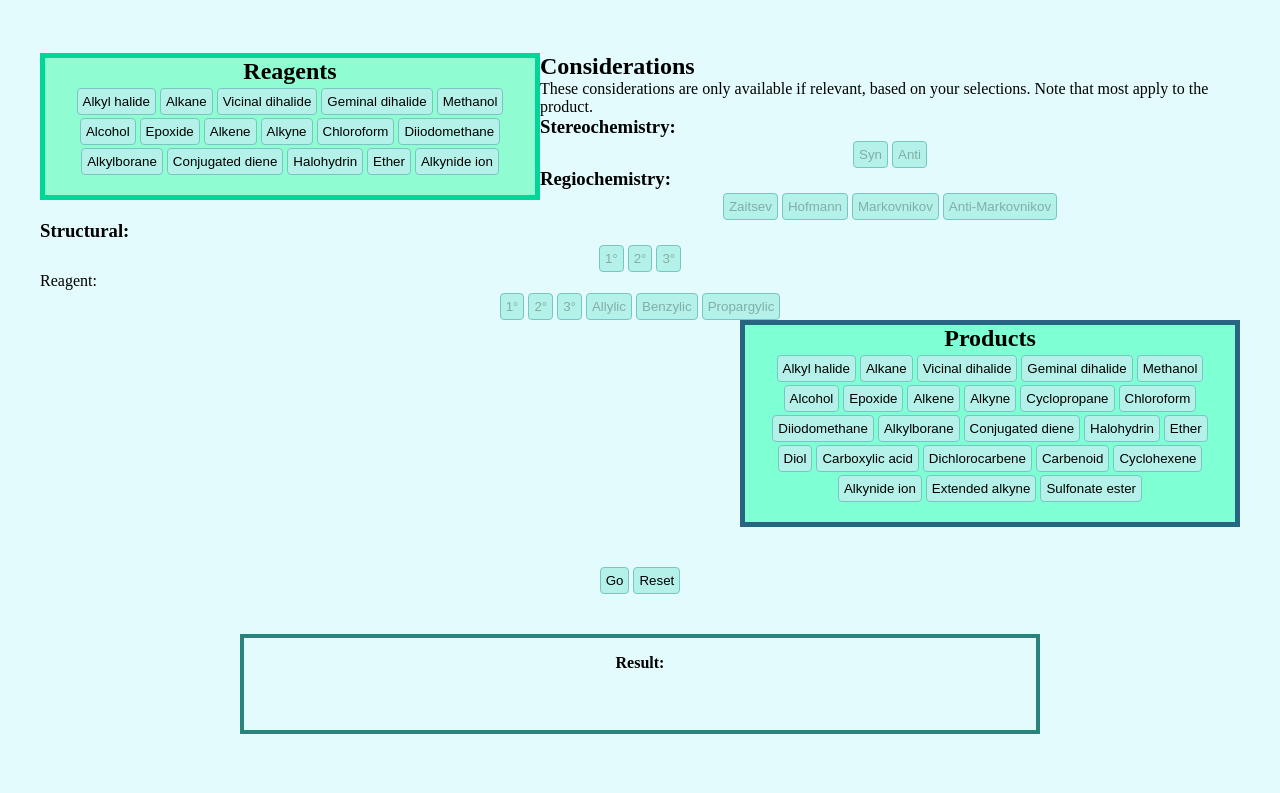
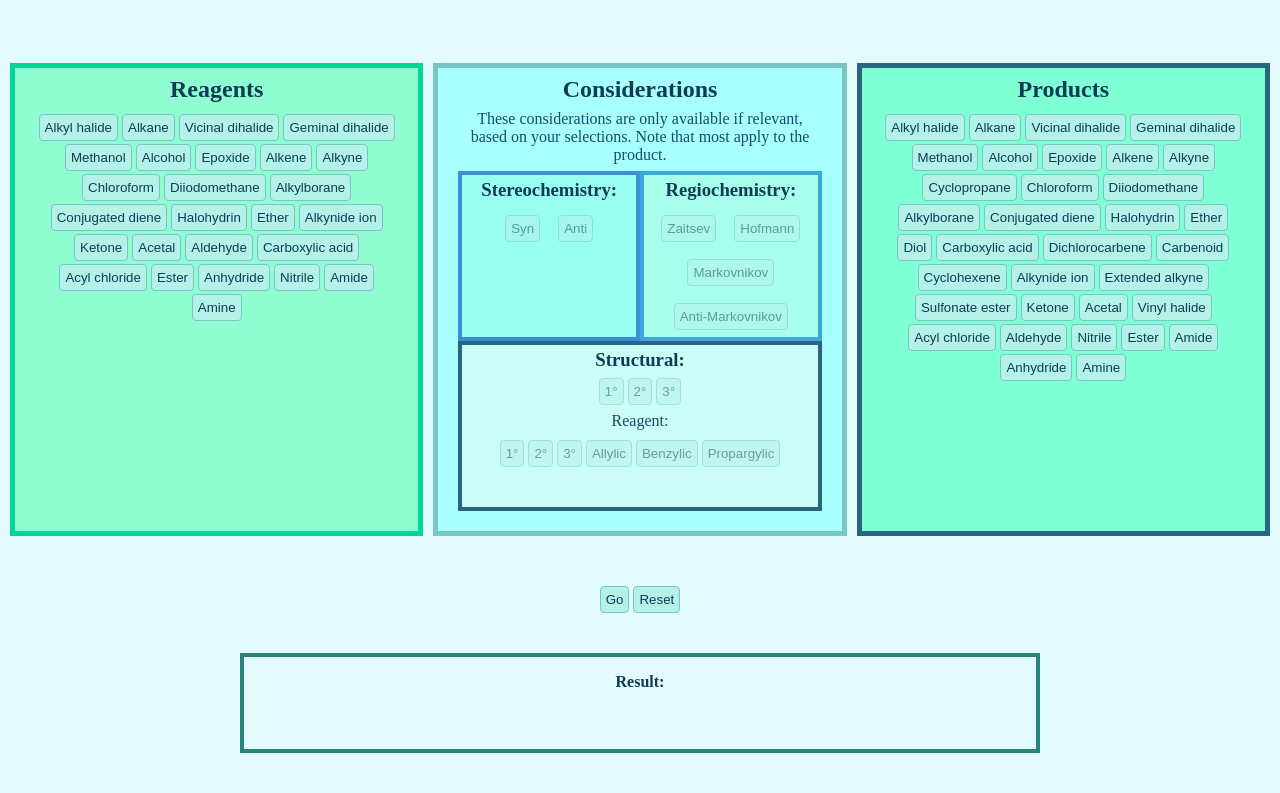
Before and after one commit to jennifergithub/orgo-dijkstras, a plain HTML site: page index.html in a window 1280 px wide. Shown: the part 143-936 px from the top of the page. Before the commit the page ends 877 px from the top, so only its background shows below. Drawn offline with nearby package versions, Linux system fonts and the light colour scheme.

Commit message:
new commit after a year, added graph.ipynb and some edges from orgo2

```diff
--- a/index.html
+++ b/index.html
@@ -39,6 +39,16 @@
                 <li><button>Halohydrin</button></li>
                 <li><button>Ether</button></li>
                 <li><button>Alkynide ion</button></li>
+                <li><button>Ketone</button></li>
+                <li><button>Acetal</button></li>
+                <li><button>Aldehyde</button></li>
+                <li><button>Carboxylic acid</button></li>
+                <li><button>Acyl chloride</button></li>
+                <li><button>Ester</button></li>
+                <li><button>Anhydride</button></li>
+                <li><button>Nitrile</button></li>
+                <li><button>Amide</button></li>
+                <li><button>Amine</button></li>
             </ul>
         </div>
         <div class="considerations">
@@ -87,12 +97,12 @@
         <div class="products">
             <h2>Products</h2>
             <ul>
-              <li><button class="primarysecprod">Alkyl halide</button></li>
+              <li><button class="primarysecprod" id="alkylhalideprod">Alkyl halide</button></li>
               <li><button>Alkane</button></li>
               <li><button>Vicinal dihalide</button></li>
               <li><button>Geminal dihalide</button></li>
               <li><button>Methanol</button></li>
-              <li><button class="primarysecprod">Alcohol</button></li>
+              <li><button class="primarysecprod" id="alcoholprod">Alcohol</button></li>
               <li><button>Epoxide</button></li>
               <li><button id="alkene">Alkene</button></li>
               <li><button>Alkyne</button></li>
@@ -111,6 +121,16 @@
               <li><button>Alkynide ion</button></li>
               <li><button>Extended alkyne</button></li>
               <li><button>Sulfonate ester</button></li>
+              <li><button>Ketone</button></li>
+              <li><button>Acetal</button></li>
+              <li><button id="vinylhalide">Vinyl halide</button></li>
+              <li><button>Acyl chloride</button></li>
+              <li><button>Aldehyde</button></li>
+              <li><button>Nitrile</button></li>
+              <li><button>Ester</button></li>
+              <li><button>Amide</button></li>
+              <li><button>Anhydride</button></li>
+              <li><button>Amine</button></li>
             </ul>
         </div>
     </div>
--- a/script.js
+++ b/script.js
@@ -24,7 +24,7 @@ $(document).ready(function () {
         productButton = $(this).text();
     })
 
-    // for reagent alcohol/HX settings:
+    // for structural alcohol/HX reagent settings:
 
     $(".primarysec").click(function() { // enable buttons
         $(".structural-reagent button:contains('1°')").prop("disabled", false);
@@ -58,7 +58,7 @@ $(document).ready(function () {
         addConsiderationR = null;
     })
 
-    // for product alcohol/HX settings:
+    // for structural alcohol/HX product settings:
 
     $(".primarysecprod").click(function() {
         $(".structural-product button:contains('1°')").prop("disabled", false);
@@ -114,6 +114,31 @@ $(document).ready(function () {
         $(".regiochemistry button:contains('Zaitsev')").prop("disabled", true);
         $(".regiochemistry button:contains('Hofmann')").prop("disabled", true);
         finalProductNew = null;
+    })
+
+    // for Markovnikov or anti-Markovnikov
+
+    $(".primarysecprod").click(function() { // enable Markovnikov and anti-Markovnikov options
+        $(".regiochemistry button:contains('Markovnikov')").prop("disabled", false);
+        $(".regiochemistry button:contains('Anti-Markovnikov')").prop("disabled", false);
+    })
+
+    $(".regiochemistry button:contains('Markovnikov')").click(function() {
+        $(this).removeClass("inactive").addClass("active");
+        $(".regiochemistry button").not(this).removeClass("active").addClass("inactive");
+        addConsiderationP = $(this).text();
+    })
+
+    $(".regiochemistry button:contains('Anti-Markovnikov')").click(function() {
+        $(this).removeClass("inactive").addClass("active");
+        $(".regiochemistry button").not(this).removeClass("active").addClass("inactive");
+        addConsiderationP = $(this).text();;
+    })
+
+    $(".products button").not(".primarysecprod").click(function() { // disable Markovnikov and anti-Markovnikov options
+        $(".regiochemistry button:contains('Markovnikov')").prop("disabled", true);
+        $(".regiochemistry button:contains('Anti-Markovnikov')").prop("disabled", true);
+        addConsiderationP = null;
     })
 
     // for generating result with Go button
@@ -250,7 +275,7 @@ class PriorityQueue {
 
 
 let map = new Graph();
-map.addNodes(["Alkyl halide", "Alkane", "Vicinal dihalide", "Geminal dihalide", "Methanol", "Alcohol", "Epoxide", "Alkene", "Alkyne", "Cyclopropane", "Chloroform", "Diiodomethane", "Alkylborane", "Conjugated diene", "Ether", "Halohydrin", "Diol", "Carboxylic acid", "Dichlorocarbene", "Carbenoid", "Cyclohexene", "Alkynide ion", "Extended alkyne", "1° Alcohol", "1° Alkyl halide", "2° Alcohol", "2° Alkyl halide", "3° Alcohol", "3° Alkyl halide", "Zaitsev product", "Hofmann product", "Kinetic product", "Thermodynamic product", "Syn", "Anti", "Allylic Alcohol", "Benzylic Alcohol", "Propargylic Alcohol", "Sulfonate ester"]);
+map.addNodes(["Alkyl halide", "Alkane", "Vicinal dihalide", "Geminal dihalide", "Methanol", "Alcohol", "Epoxide", "Alkene", "Alkyne", "Cyclopropane", "Chloroform", "Diiodomethane", "Alkylborane", "Conjugated diene", "Ether", "Halohydrin", "Diol", "Carboxylic acid", "Dichlorocarbene", "Carbenoid", "Cyclohexene", "Alkynide ion", "Extended alkyne", "1° Alcohol", "1° Alkyl halide", "2° Alcohol", "2° Alkyl halide", "3° Alcohol", "3° Alkyl halide", "Zaitsev product", "Hofmann product", "Syn", "Anti", "Allylic Alcohol", "Benzylic Alcohol", "Propargylic Alcohol", "Sulfonate ester", "Ketone", "Acetal", "Anti-Markovnikov Alkyl halide", "Markovnikov Alkyl halide", "Anti-Markovnikov Alcohol", "Markovnikov Alcohol", "Vinyl halide", "Aldehyde", "Acyl chloride", "Ester", "Anhydride", "Nitrile", "Amide", "Amine"]);
 map.addEdges([
     "Alkyl halide--Alkene--1--base or nucleophile with heat",
     "Alkane--Alkyl halide--1--X-X with light",
@@ -262,7 +287,7 @@ map.addEdges([
     "Alkene--Alkane--1--H2 with Pt/C or Pd/C",
     "Alkene--Vicinal dihalide--1--X-X in non-nucleophilic solvent",
     "Alkene--Halohydrin--1--X-X in water",
-    "Alkene--Alcohol--1--H2O, catalytic HA or Hg(OAc)2 (Markov) or B2H6 (anti-Markov)",
+    "Alkene--Alcohol--1--H2O, catalytic HA or Hg(OAc)2 (Markov) or BH3:THF (anti-Markov)",
     "Alkene--Cyclopropane--1--carbene or carbenoid",
     "Alkene--Diol--1--OsO4",
     "Alkyne--Alkane--1--H2 with Pt/C or Pd/C, Ra-Ni",
@@ -280,6 +305,9 @@ map.addEdges([
     "Alkyne--Alkene--1--H2 with LC or Na reduction",
     "1° Alcohol--1° Alkyl halide--1--SOCl2 for chloride, PBr3 for bromide, or HX",
     "1° Alkyl halide--Hofmann product--1--Strong bulky base with heat",
+    "1° Alkyl halide--Alkene--1--Strong bulky base with heat",
+    "2° Alkyl halide--Alkene--1--Strong bulky base with heat",
+    "3° Alkyl halide--Alkene--1--Strong bulky base with heat",
     "2° Alkyl halide--Zaitsev product--1--Weak nucleophile with heat",
     "2° Alkyl halide--Zaitsev product--1--Strong base with heat",
     "3° Alkyl halide--Zaitsev product--1--Weak or strong base with heat",
@@ -297,5 +325,42 @@ map.addEdges([
     "2° Alcohol--Alkene--1--Strong conc. acid and heat",
     "2° Alcohol--Zaitsev product--1--Strong conc. acid and heat",
     "3° Alcohol--Zaitsev product--1--Strong conc. acid and heat",
-    "3° Alcohol--Alkene--1--Strong conc. acid and heat"]);
+    "3° Alcohol--Alkene--1--Strong conc. acid and heat",
+    "Ketone--Acetal--1--Alcohol and hydronium",
+    "Acetal--Ketone--1--Acid",
+    "Ketone--3° Alcohol--1--R-MgX with hydronium",
+    "Ketone--2° Alcohol--1--NaBH4",
+    "Alkene--Anti-Markovnikov Alkyl halide--1--HBr with peroxides",
+    "Alkene--Markovnikov Alkyl halide--1--HX",
+    "Alkene--Markovnikov Alcohol--1--Aqueous acid",
+    "Alkene--Anti-Markovnikov Alcohol--1--B2H6 with H2O2 or BH3:THF",
+    "Alkyne--Geminal dihalide--2--HX",
+    "Alkyne--Vinyl halide--1--HBr with peroxides",
+    "Acyl chloride--Ketone--1--Cuprate",
+    "Acyl chloride--1° Alcohol--1--LAH and H2O",
+    "Acyl chloride--Carboxylic acid--1--H2O, py",
+    "Carboxylic acid--Acyl chloride--1--SOCl2 or PCl3 or PCl5",
+    "Acyl chloride--Amide--1--NH3 or R-NH2",
+    "Acyl chloride--Ester--1--ROH",
+    "Ester--Carboxylic acid--1--aq. acid or aq. base",
+    "Carboxylic acid--Ester--1--ROH with H2SO4 or RX with K2CO3",
+    "Acyl chloride--3° Alcohol--1--RMgBr with H2O",
+    "Aldehyde--Carboxylic acid--1--Ag2O",
+    "1° Alcohol--Carboxylic acid--1--KMnO4, -OH, heat",
+    "Acyl chloride--1° Alcohol--1--LAH and H2O",
+    "Acyl chloride--Aldehyde--1--LiAlH(tBuO)3, H3O+",
+    "Ester--1° Alcohol--1--LAH and H2O",
+    "Anhydride--Ester--1--ROH and DMAP",
+    "Carboxylic acid--Amide--1--NH3 and DCC",
+    "Amide--Carboxylic acid--1--aq. acid or aq. base",
+    "Carboxylic acid--Anhydride--1--Acyl chloride",
+    "Anhydride--Amide--1--NH3 or R-NH2",
+    "Nitrile--Carboxylic acid--1--H3O+, heat",
+    "Amide--Nitrile--1--P2O5",
+    "Nitrile--Amide--1--aq. acid or aq. base",
+    "Nitrile--Amine--1--LAH, H3O+",
+    "Amide--Amine--1--LAH, H3O+",
+    "Amine--Amide--1--Acyl chloride",
+    "Nitrile--Aldehyde--1--DIBAL-H, H3O+",
+    "Nitrile--Ketone--1--RMgBr"]);
 console.log(map.findPathWithDijkstra("1° Alcohol", "1° Alkyl halide"));
--- a/styles.css
+++ b/styles.css
@@ -6,6 +6,14 @@
 
 body {
   background-color: rgb(227, 251, 252);
+}
+
+p,
+h1,
+h2,
+h3,
+button {
+  color: rgb(15, 60, 84);
 }
 
 .header {
@@ -109,35 +117,85 @@ ul li a:hover {
 }
 
 /* reagents and products */
+
 .wrapper {
-  margin: auto;
-  width: 1200px;
-  overflow: hidden;
+  display: table;
+  width: 100%; /*Optional*/
+  table-layout: fixed; /*Optional*/
+  border-spacing: 10px; /*Optional*/
 }
 
 .reagents {
-  width: 500px;
-  float: left;
+  display: table-cell;
   background-color: #00ff885f;
   padding: 0 20px 20px 20px;
   border: 5px solid rgb(0, 215, 150);
 }
 
-.reagents h2 {
+.reagents h2,
+.products h2 {
   text-align: center;
+  margin: 8px;
+}
+
+.considerations {
+  display: table-cell;
+  background-color: rgb(168, 255, 255);
+  padding: 0 20px 20px 20px;
+  border: 5px solid rgb(120, 198, 196);
+}
+
+.considerations-inner {
+  display: grid;
+  grid-template-rows: repeat(2, 1fr);
+  grid-template-columns: repeat(2, 1fr);
+}
+
+.stereochemistry {
+  border: 4px solid rgb(59, 142, 215);
+  background-color: rgb(152, 254, 239);
+}
+
+.regiochemistry {
+  border: 4px solid rgb(59, 168, 215);
+  background-color: rgb(168, 255, 235);
+}
+
+.structural {
+  border: 4px solid rgb(42, 100, 131);
+  background-color: rgb(203, 252, 245);
+  grid-column-start: 1;
+  grid-column-end: 3;
+}
+
+.stereochemistry h3,
+.regiochemistry h3,
+.structural h3 {
+  text-align: center;
+  margin: 4px;
+}
+
+.stereochemistry li,
+.regiochemistry li {
+  margin: 7px;
+}
+
+.considerations p {
+  text-align: center;
+  margin: 7px;
+  color: rgb(23, 76, 104);
+}
+
+.considerations h2 {
+  text-align: center;
+  margin: 7px;
 }
 
 .products {
-  overflow: hidden; /*prevents it from wrapping*/
-  float: right;
-  width: 500px;
+  display: table-cell;
   background-color: aquamarine;
   padding: 0 20px 20px 20px;
   border: 5px solid rgb(42, 100, 131);
-}
-
-.products h2 {
-  text-align: center;
 }
 
 button {
@@ -147,13 +205,36 @@ button {
   padding: 5px 5px;
 }
 
-button:hover {
+/*.reagents button:hover,
+.products button:hover,
+#goBtn:hover,
+#resetBtn:hover {
+  background-color: rgb(221, 255, 246) !important;
+  transition: 0.3s;
+}*/
+
+:enabled:hover {
   background-color: rgb(221, 255, 246) !important;
   transition: 0.3s;
 }
 
+:disabled {
+  background-color: rgb(180, 242, 233) !important;
+  opacity: 0.5;
+  cursor: default;
+}
+
+.active {
+  background-color: rgb(220, 249, 244);
+}
+
+.inactive {
+  background-color: rgb(180, 242, 233) !important;
+}
+
 .result {
   margin-top: 5vh;
+  margin-bottom: 5vh;
   text-align: center;
 }
 
```
Also changed, not shown: 1 other file.
